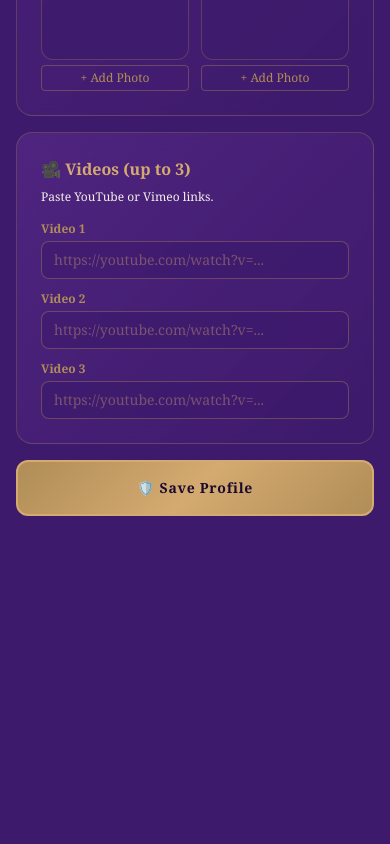
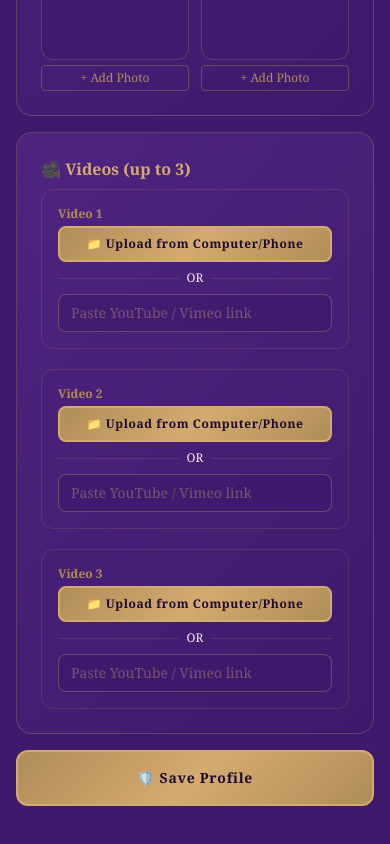
Before and after one commit to AWashington-Ventures/connect-my-brother, a Next.js app: page /account/profile in a window 390 px wide. Shown: the part 1713-2557 px from the top of the page. Before the commit the page ends 2293 px from the top, so only its background shows below. Built offline with nearby package versions, Linux system fonts and the light colour scheme; no server answers; the database is empty; sample sign-in values are in the browser's storage.

Commit message:
Add video upload from computer/phone plus YouTube link option

```diff
--- a/src/app/account/profile/page.tsx
+++ b/src/app/account/profile/page.tsx
@@ -5,7 +5,13 @@ import { useRouter } from 'next/navigation'
 import Navbar from '@/components/Navbar'
 import { uploadToCloudinary } from '@/lib/cloudinary'
 
-function UploadButton({ onUploaded, children, className }: { onUploaded: (url: string) => void, children: React.ReactNode, className?: string }) {
+function UploadButton({ onUploaded, children, className, accept = 'image/*', resourceType = 'image' as 'image' | 'video' }: {
+  onUploaded: (url: string) => void,
+  children: React.ReactNode,
+  className?: string,
+  accept?: string,
+  resourceType?: 'image' | 'video'
+}) {
   const [uploading, setUploading] = useState(false)
   const inputRef = useRef<HTMLInputElement>(null)
 
@@ -14,7 +20,7 @@ function UploadButton({ onUploaded, children, className }: { onUploaded: (url: s
     if (!file) return
     setUploading(true)
     try {
-      const url = await uploadToCloudinary(file)
+      const url = await uploadToCloudinary(file, resourceType)
       onUploaded(url)
     } catch (err) {
       alert('Upload failed. Please try again.')
@@ -26,7 +32,7 @@ function UploadButton({ onUploaded, children, className }: { onUploaded: (url: s
 
   return (
     <>
-      <input ref={inputRef} type="file" accept="image/*" className="hidden" onChange={handleFile}  />
+      <input ref={inputRef} type="file" accept={accept} className="hidden" onChange={handleFile} />
       <button type="button" onClick={() => inputRef.current?.click()} disabled={uploading}
         className={className || 'btn-brass px-3 py-1.5 rounded-lg text-xs font-semibold'}>
         {uploading ? '⏳ Uploading...' : children}
@@ -203,13 +209,28 @@ export default function EditProfilePage() {
           {/* Videos */}
           <div className={sectionClass}>
             <h2 className="font-serif font-bold text-brass mb-2">🎥 Videos (up to 3)</h2>
-            <p className="text-brass-dim/70 text-xs mb-4">Paste YouTube or Vimeo links.</p>
-            <div className="space-y-3">
+            <div className="space-y-5">
               {videos.map((v, i) => (
-                <div key={i}>
+                <div key={i} className="border border-brass-cmb/20 rounded-xl p-4">
                   <label className={labelClass}>Video {i+1}</label>
-                  <input type="url" value={v} onChange={e => { const v2 = [...videos]; v2[i] = e.target.value; setVideos(v2) }}
-                    className={inputClass} placeholder="https://youtube.com/watch?v=..."/>
+                  <div className="flex flex-col gap-2">
+                    <UploadButton
+                      onUploaded={(url) => { const v2 = [...videos]; v2[i] = url; setVideos(v2) }}
+                      accept="video/*"
+                      resourceType="video"
+                      className="btn-brass px-3 py-2 rounded-lg text-xs font-semibold text-center"
+                    >
+                      📁 Upload from Computer/Phone
+                    </UploadButton>
+                    <div className="flex items-center gap-2">
+                      <div className="flex-1 h-px bg-brass-cmb/20" />
+                      <span className="text-brass-dim/50 text-xs">OR</span>
+                      <div className="flex-1 h-px bg-brass-cmb/20" />
+                    </div>
+                    <input type="url" value={v} onChange={e => { const v2 = [...videos]; v2[i] = e.target.value; setVideos(v2) }}
+                      className={inputClass} placeholder="Paste YouTube / Vimeo link"/>
+                    {v && <p className="text-green-400 text-xs">✅ Video added</p>}
+                  </div>
                 </div>
               ))}
             </div>
--- a/src/lib/cloudinary.ts
+++ b/src/lib/cloudinary.ts
@@ -1,4 +1,4 @@
-export async function uploadToCloudinary(file: File): Promise<string> {
+export async function uploadToCloudinary(file: File, resourceType: 'image' | 'video' = 'image'): Promise<string> {
   const CLOUD_NAME = process.env.NEXT_PUBLIC_CLOUDINARY_CLOUD_NAME || 'weywf5mi'
   const UPLOAD_PRESET = process.env.NEXT_PUBLIC_CLOUDINARY_UPLOAD_PRESET || 'cmb_uploads'
 
@@ -6,7 +6,7 @@ export async function uploadToCloudinary(file: File): Promise<string> {
   formData.append('file', file)
   formData.append('upload_preset', UPLOAD_PRESET)
 
-  const res = await fetch(`https://api.cloudinary.com/v1_1/${CLOUD_NAME}/image/upload`, {
+  const res = await fetch(`https://api.cloudinary.com/v1_1/${CLOUD_NAME}/${resourceType}/upload`, {
     method: 'POST',
     body: formData,
   })
```
